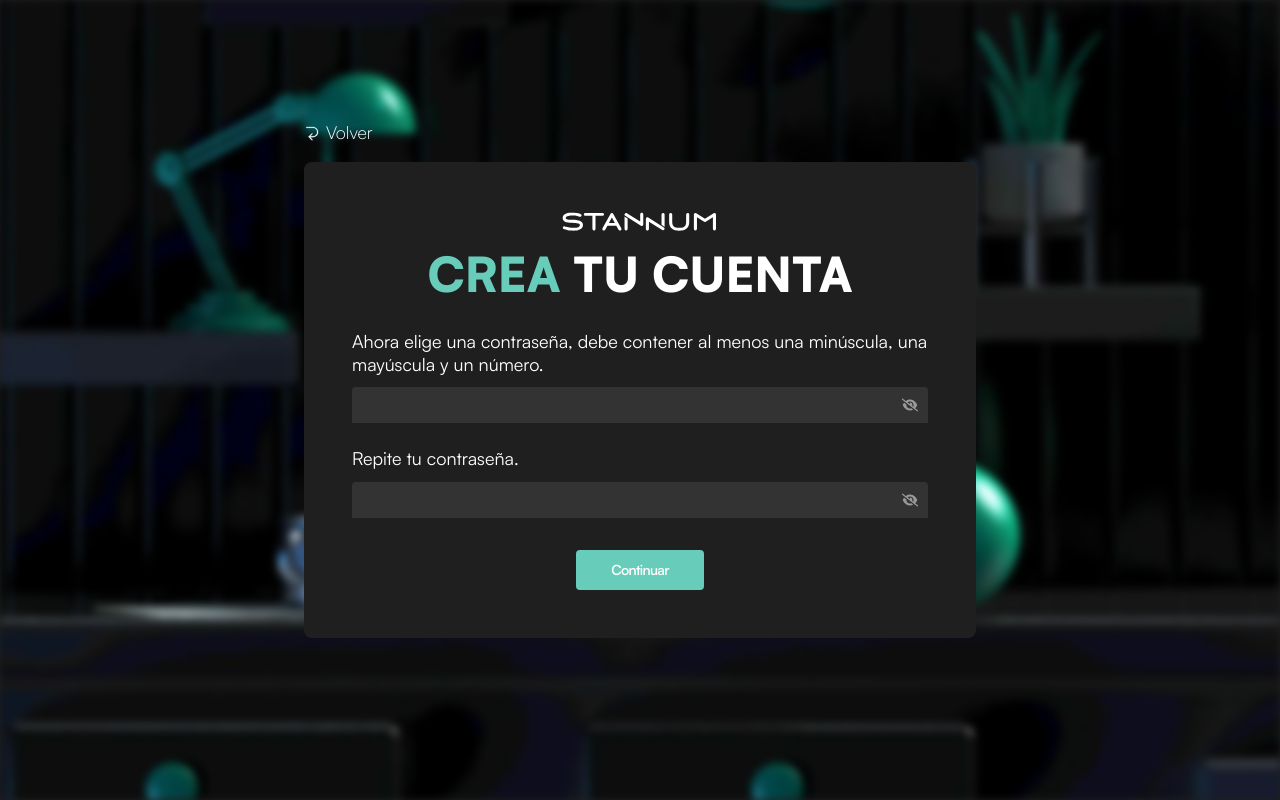
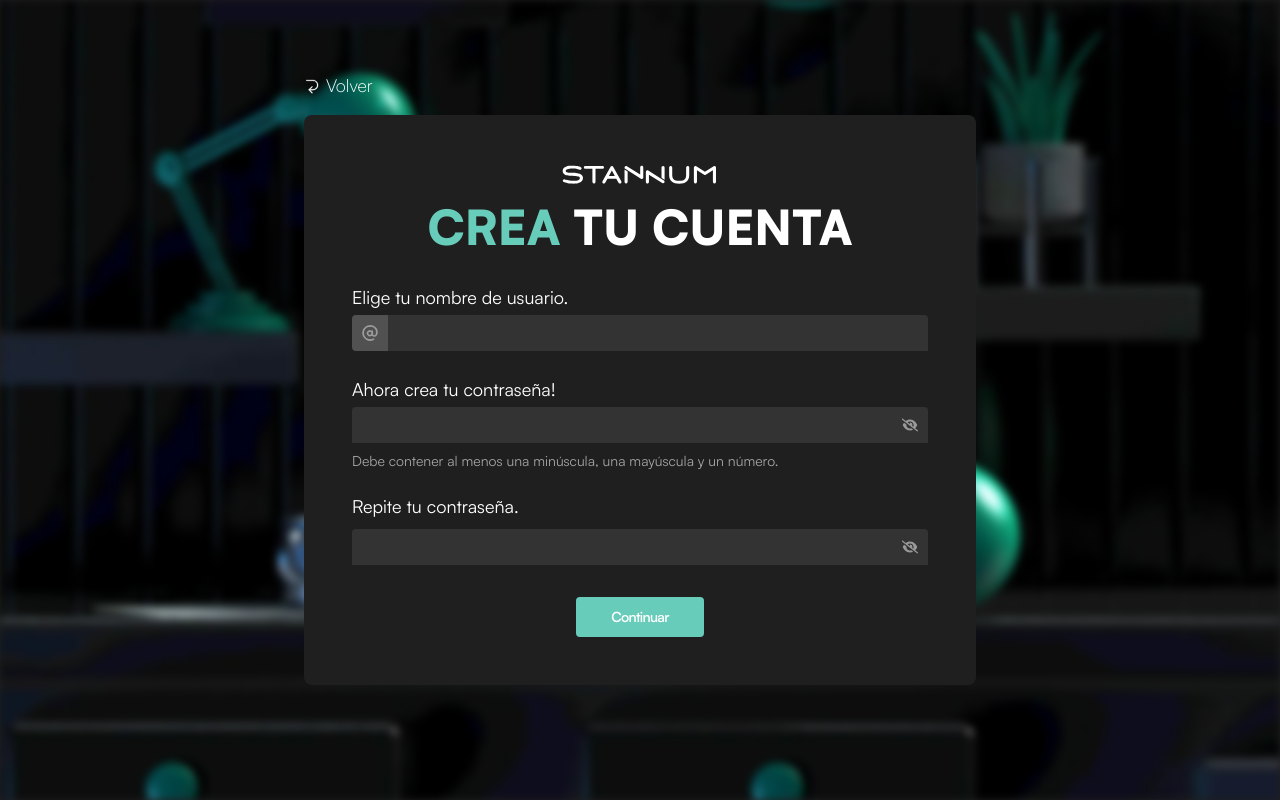
Before and after one commit to StannumDev/stannum-game-frontend-v2, a Next.js app: page /register in a window 1280 px wide. Built offline with nearby package versions, Linux system fonts and the light colour scheme.

Commit message:
New: password

```diff
--- a/src/components/register/steps/RegisterPasswordStep.tsx
+++ b/src/components/register/steps/RegisterPasswordStep.tsx
@@ -5,13 +5,13 @@
 import * as z from "zod"
 import { zodResolver } from "@hookform/resolvers/zod"
 import { FormErrorMessage, ButtonLoading, ButtonShowPassword } from "@/components";
-import { watch } from "fs";
+import { CiAt } from "react-icons/ci";
 
 const schema = z.object({
-    username: z.string().nonempty("Campo requerido."),
-    password: z.string().nonempty("Campo requerido.").min(6, "Debe contener más de 6 caracteres.").max(25, "Debe contener menos de 25 caracteres."),
-    passwordRepeat: z.string().nonempty("Campo requerido.").min(6, "Debe contener más de 6 caracteres.").max(25, "Debe contener menos de 25 caracteres.")
-})
+    username: z.string().nonempty("Campo requerido.").regex(/^[a-z0-9._]+$/, "Nombre de usuario invalido.").min(6, "Debe contener más de 6 caracteres.").max(25, "Debe contener menos de 25 caracteres.").trim().toLowerCase(),
+    password: z.string().nonempty("Campo requerido.").regex(/^(?=.*[a-z])(?=.*[A-Z])(?=.*\d).{6,25}$/, "Contraseña invalida.").min(6, "Debe contener más de 6 caracteres.").max(25, "Debe contener menos de 25 caracteres."),
+    passwordRepeat: z.string().nonempty("Campo requerido.")
+}).refine((data) => data.password === data.passwordRepeat, { message: "Las contraseñas no coinciden.", path: ["passwordRepeat"] });
 
 type Schema = z.infer<typeof schema>
 
@@ -35,15 +35,40 @@
 
     return (
         <form onSubmit={handleSubmit(onSubmit)} className="w-full">
-            <div className='w-full flex flex-col gap-1 relative'>
-                <label htmlFor="password" className="text-white text-lg leading-tight mb-2">Ahora elige una contraseña, debe contener al menos una minúscula, una mayúscula y un número.</label>
+            <div className='w-full flex flex-col gap-1'>
+                <label htmlFor="username" className="text-white text-lg">Elige tu nombre de usuario.</label>
+                <div className="w-full flex">
+                    <div className="size-9 bg-card-lighter flex justify-center items-center rounded-s">
+                        <CiAt className="text-neutral-400 stroke-1 text-lg"/>
+                    </div>
+                    <div className="grow flex flex-col gap-1 relative">
+                        <input
+                            type='text'
+                            minLength={6}
+                            maxLength={25}
+                            id="username"
+                            autoComplete="username"
+                            className="peer w-full h-9 px-2 bg-card-light text-white rounded-tr lowercase"
+                            {...register("username",{
+                                required: true,
+                                minLength: 6,
+                                maxLength: 25
+                            })}
+                            />
+                        <span className="w-0 peer-focus-visible:w-full h-[2px] bg-gradient-to-r from-card to-stannum to-100 absolute bottom-0 translate-y-full transition-all duration-200 ease-in-out"></span>
+                    </div>
+                </div>
+            </div>
+            <FormErrorMessage condition={errors?.username} message={errors?.username?.message} className="mt-2"/>
+            <div className='mt-6 w-full flex flex-col gap-1 relative'>
+                <label htmlFor="password" className="text-white text-lg">Ahora crea tu contraseña!</label>
                 <input
-                    type={showPassword ? 'password' : 'text'}
+                    type={showPassword ? 'text' : 'password'}
                     minLength={6}
                     maxLength={25}
                     id="password"
                     autoComplete="password"
-                    className="peer w-full h-9 px-2 bg-card-light text-white rounded-t lowercase"
+                    className="peer w-full h-9 px-2 bg-card-light text-white rounded-t"
                     {...register("password",{
                         required: true,
                         minLength: 6,
@@ -53,21 +78,21 @@
                 <ButtonShowPassword status={showPassword} changeStatus={setShowPassword} className="absolute bottom-0 right-0 size-9"/>
                 <span className="w-0 peer-focus-visible:w-full h-[2px] bg-gradient-to-r from-card to-stannum to-100 absolute bottom-0 translate-y-full transition-all duration-200 ease-in-out"></span>
             </div>
+            <p className="mt-2 text-sm text-neutral-400">Debe contener al menos una minúscula, una mayúscula y un número.</p>
             <FormErrorMessage condition={errors?.password} message={errors?.password?.message} className="mt-2"/>
             <div className='mt-6 w-full flex flex-col gap-1 relative'>
                 <label htmlFor="passwordRepeat" className="text-white text-lg leading-tight mb-2">Repite tu contraseña.</label>
                 <input
-                    type={showPassword ? 'password' : 'text'}
+                    type={showPasswordRepeat ? 'text' : 'password'}
                     minLength={6}
                     maxLength={25}
                     id="passwordRepeat"
                     autoComplete="password"
-                    className="peer w-full h-9 px-2 bg-card-light text-white rounded-t lowercase"
+                    className="peer w-full h-9 px-2 bg-card-light text-white rounded-t"
                     {...register("passwordRepeat",{
                         required: true,
                         minLength: 6,
-                        maxLength: 25,
-                        // validate: watch("password")
+                        maxLength: 25
                     })}
                 />
                 <ButtonShowPassword status={showPasswordRepeat} changeStatus={setShowPasswordRepeat} className="absolute bottom-0 right-0 size-9"/>
```
